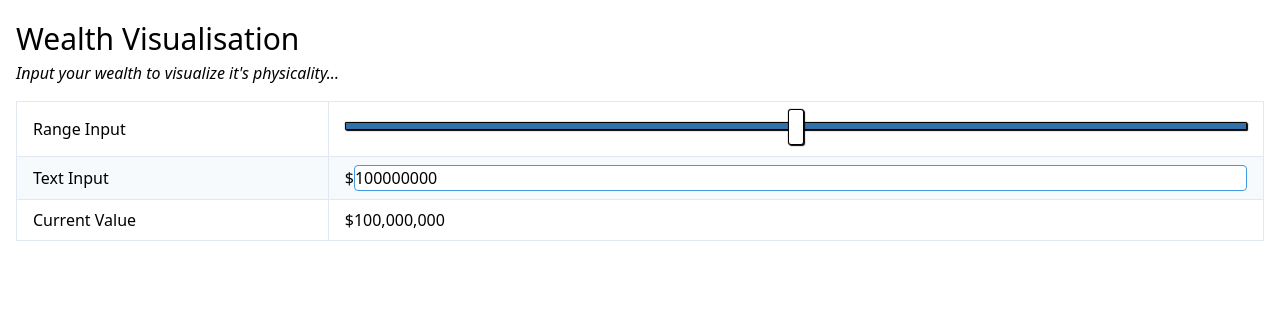
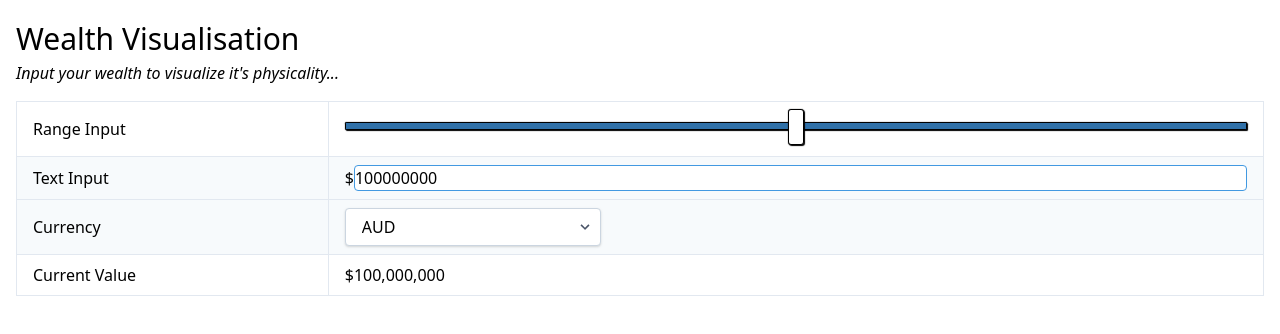
Before and after one commit to benwinding/wealth-visualizer, a Vue app: page / in a window 1280 px wide. Shown: the top 334 px of the page. Built offline with nearby package versions, Linux system fonts and the light colour scheme.

Commit message:
Currencies added

```diff
--- a/src/App.vue
+++ b/src/App.vue
@@ -25,6 +25,12 @@
             </div>
           </td>
         </tr>
+        <tr class="bg-gray-100">
+          <td class="border px-4 py-2">Currency</td>
+          <td class="border px-4 py-2">
+            <select-input v-model="selectModel" v-bind:options="currencies" @change="calculateFromCurrency"></select-input>
+          </td>
+        </tr>
         <tr>
           <td class="border px-4 py-2">Current Value</td>
           <td class="border px-4 py-2">${{ valueLogFormatted }}</td>
@@ -36,17 +42,21 @@
 
 <script>
 import Range from "./components/range-input.vue";
+import Select from "./components/select-input.vue";
 
 export default {
   name: "app",
   components: {
-    "range-input": Range
+    "range-input": Range,
+    "select-input": Select,
   },
   data() {
     return {
       rangeModel: 50,
       textModel: 100,
-      valueLog: 0
+      selectModel: 'AUD',
+      valueLog: 0,
+      currencies: ['AUD', 'USD', 'NZD']
     };
   },
   computed: {
@@ -69,6 +79,8 @@ export default {
         valueLog: this.valueLog,
         rangeModel: this.rangeModel
       });
+    },
+    calculateFromCurrency: function() {
     },
     convertFromLog: function(input) {
       const position = +input;
--- /dev/null
+++ b/src/components/select-input.vue
@@ -0,0 +1,31 @@
+<template>
+  <div class="inline-block relative w-64">
+    <select
+      class="block appearance-none w-full bg-white border border-gray-400 hover:border-gray-500 px-4 py-2 pr-8 rounded shadow leading-tight focus:outline-none focus:shadow-outline"
+      v-bind:value="value"
+      @input="$emit('change', $event.target.value)"
+    >
+      <option v-for="option in options" v-bind:key="option">{{option}}</option>
+    </select>
+    <div
+      class="pointer-events-none absolute inset-y-0 right-0 flex items-center px-2 text-gray-700"
+    >
+      <svg class="fill-current h-4 w-4" xmlns="http://www.w3.org/2000/svg" viewBox="0 0 20 20">
+        <path d="M9.293 12.95l.707.707L15.657 8l-1.414-1.414L10 10.828 5.757 6.586 4.343 8z" />
+      </svg>
+    </div>
+  </div>
+</template>
+
+<script>
+export default {
+  props: ["options", "value"],
+  model: {
+    prop: "value",
+    event: "change"
+  }
+};
+</script>
+
+<style>
+</style>
```
